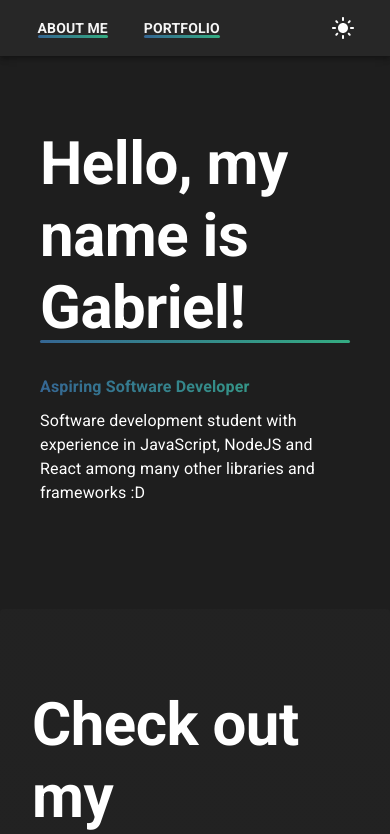
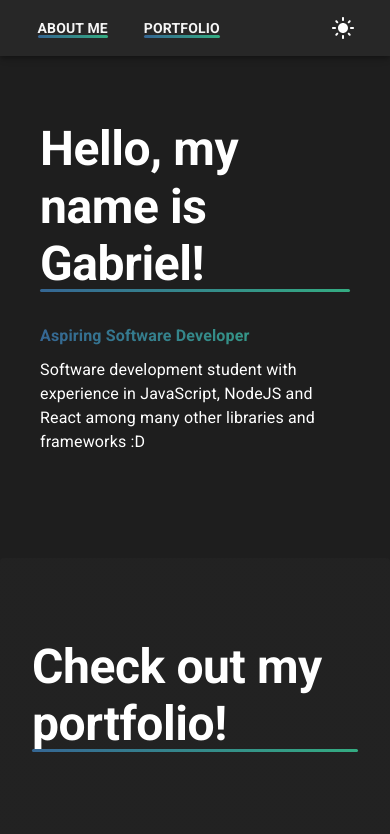
Before and after one commit to gbrissi/personal-website, a React (Vite) app in the folder portfolio/: page / in a window 390 px wide. Shown: the top 834 px of the page. Built offline with nearby package versions, Linux system fonts and the light colour scheme.

Commit message:
style: responsiviness update in font header, portf

```diff
--- a/portfolio/src/components/Banner.tsx
+++ b/portfolio/src/components/Banner.tsx
@@ -32,6 +32,8 @@ const CustomTypography = styled(Typography)`
     height: 3px;
     border-radius: 5px;
     background: linear-gradient(90deg, rgba(53,102,147,1) 0%, rgba(52,172,130,1) 100%);
+  } @media (max-width: 600px) {
+    font-size: 3rem;
   }
 `
 
@@ -51,6 +53,7 @@ const BannerContainer = styled('div')`
   padding: 1.5rem;
   align-items: center;
   flex-direction: column-reverse;
+  margin-top: 5rem;
   @media (max-width: 900px) {
     width: 80%;
   }
--- a/portfolio/src/components/Header.tsx
+++ b/portfolio/src/components/Header.tsx
@@ -13,7 +13,7 @@ function Header(props:any) {
   console.log(theme.palette.mode)
   const colorMode = React.useContext(ColorModeContext)
   return (
-    <AppBar position='static' color='primary'>
+    <AppBar position='fixed' color='primary'>
       <CustomToolbar variant='regular'>
         <Fade timeout={300} in unmountOnExit>
           <LinkContainer>
--- a/portfolio/src/components/Portfolio.tsx
+++ b/portfolio/src/components/Portfolio.tsx
@@ -158,6 +158,8 @@ const CustomTypography = styled(Typography)`
     height: 3px;
     border-radius: 5px;
     background: linear-gradient(90deg, rgba(53,102,147,1) 0%, rgba(52,172,130,1) 100%);
+  } @media (max-width: 600px) {
+    font-size: 3rem;
   }
 `
 
```
